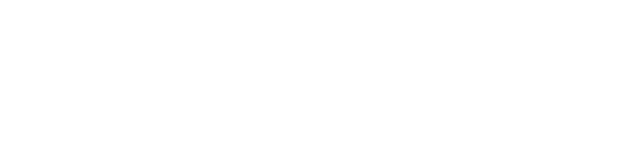
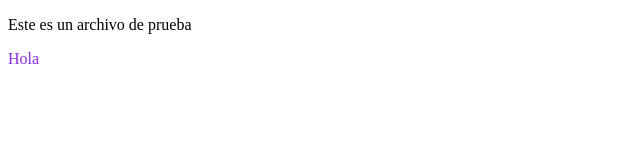
Before and after one commit to VanessaNicole1/prueba_borrar, a plain HTML site: page index.html in a window 1280 px wide. Shown: the whole page, without its empty margins (0-640 px from the left). Drawn offline with Linux system fonts and the light colour scheme.

Commit message:
Second Commit

```diff
--- a/index.html
+++ b/index.html
@@ -3,9 +3,13 @@
 <head>
     <meta charset="UTF-8">
     <meta name="viewport" content="width=device-width, initial-scale=1.0">
-    <title>Document</title>
+    <link rel="stylesheet" href="style.css">
+    <title>Pruebaa</title>
 </head>
 <body>
 
+    <p>Este es un archivo de prueba</p>
+    <div>Hola</div>
+
 </body>
 </html>
--- /dev/null
+++ b/style.css
@@ -0,0 +1,3 @@
+body div {
+    color: blueviolet;
+}
```
